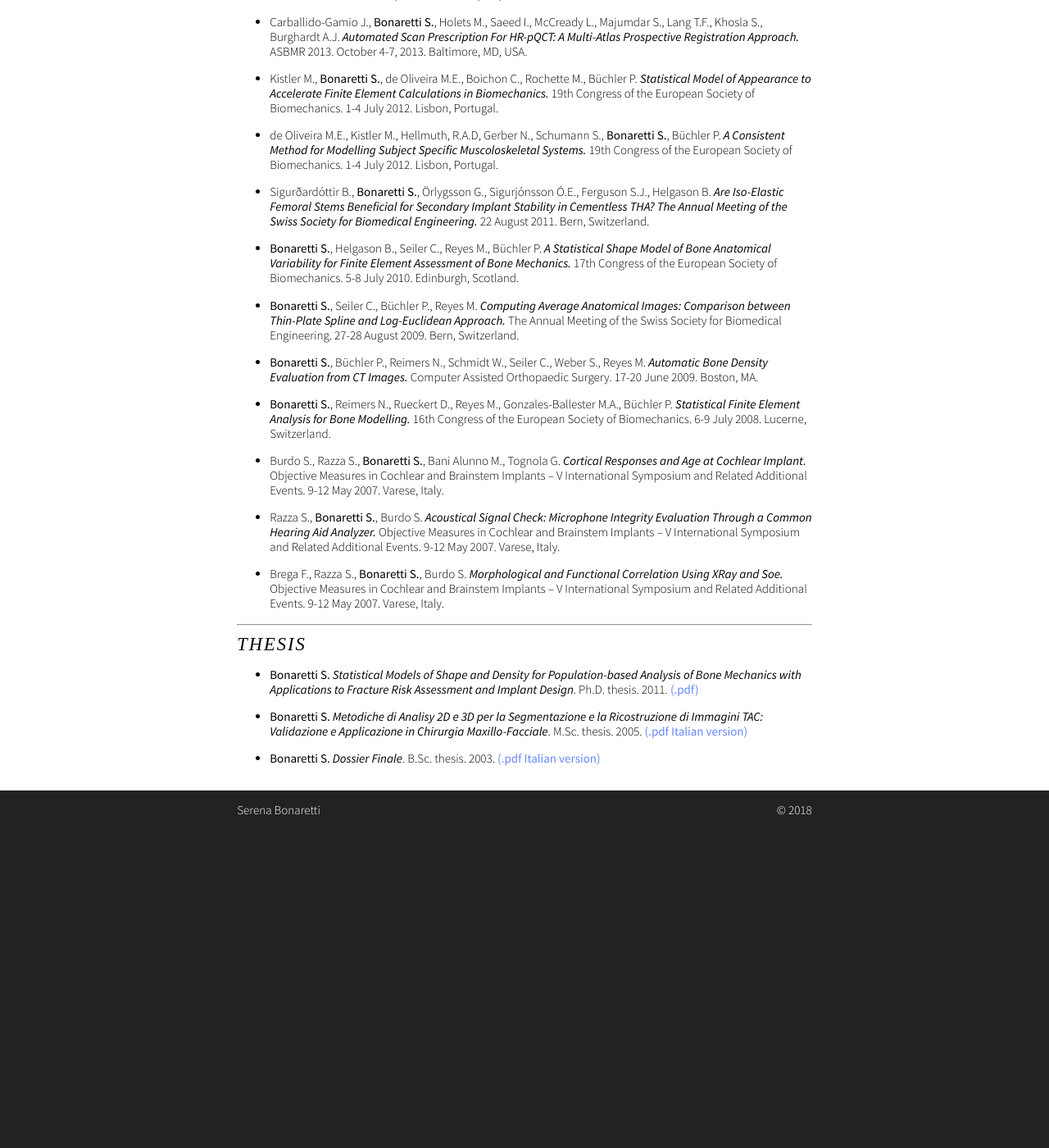
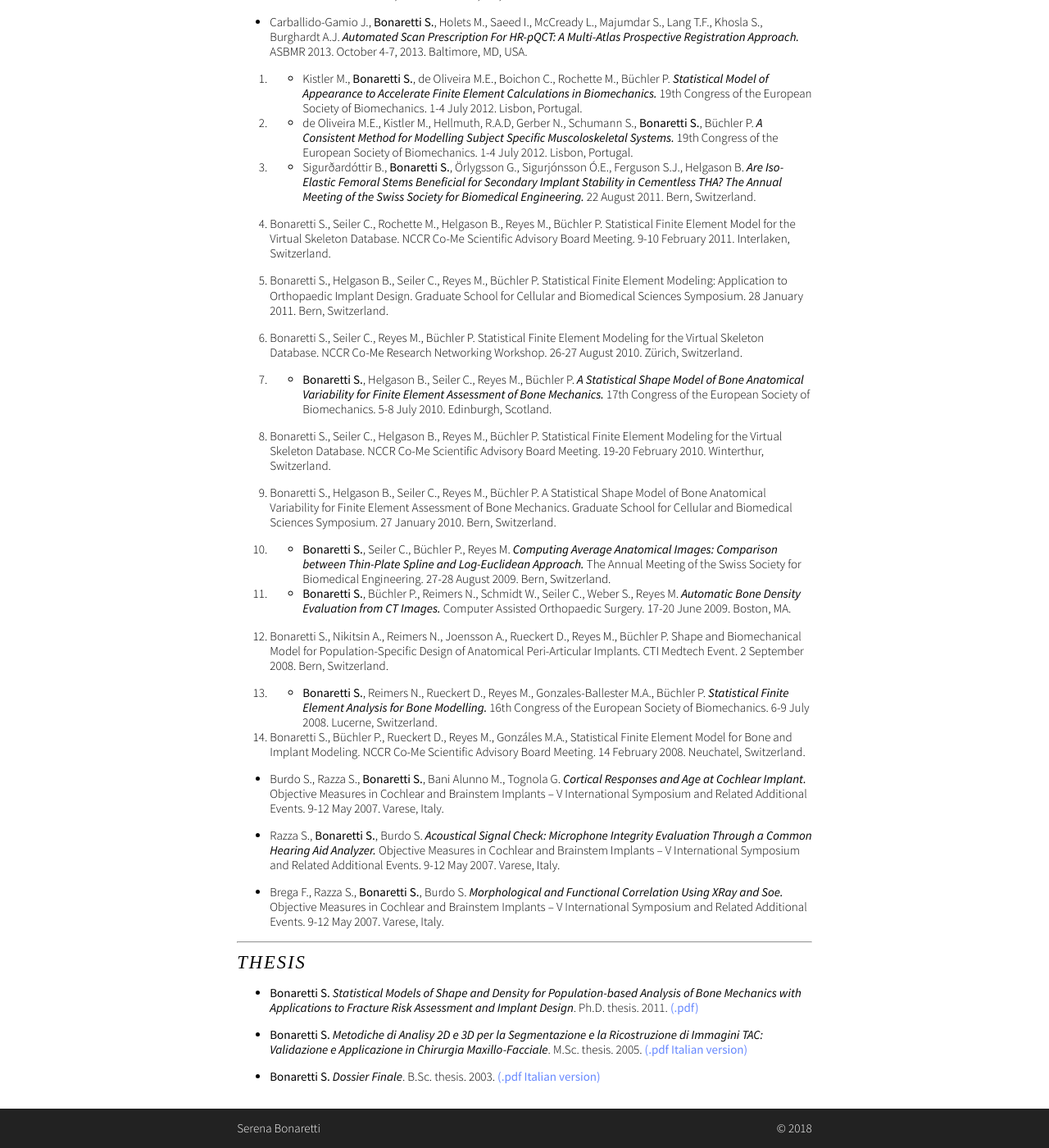
Before and after one commit to sbonaretti/sbonaretti.github.io, a Jekyll site: the page built from Publications.md, in a window 1280 px wide and 1400 px high, scrolled down 2094 px. Shown: the whole window at 82% size. Built offline with Jekyll 4.4.1, drawn with Linux system fonts in a browser that asks for light colours; some web fonts are replaced; before the commit the page ends 3106 px from its top, so only the background shows below that.

Commit message:
Update Publications.md

```diff
--- a/Publications.md
+++ b/Publications.md
@@ -69,19 +69,33 @@ title: "Publications"
 
 * Carballido-Gamio J., **Bonaretti S.**, Holets M., Saeed I., McCready L., Majumdar S., Lang T.F., Khosla S., Burghardt A.J. **_Automated Scan Prescription For HR-pQCT: A Multi-Atlas Prospective Registration Approach._** ASBMR 2013. October 4-7, 2013. Baltimore, MD, USA.
 
-* Kistler M., **Bonaretti S.**, de Oliveira M.E., Boichon C., Rochette M., Büchler P. **_Statistical Model of Appearance to Accelerate Finite Element Calculations in Biomechanics._** 19th Congress of the European Society of Biomechanics. 1-4 July 2012. Lisbon, Portugal.
+1. * Kistler M., **Bonaretti S.**, de Oliveira M.E., Boichon C., Rochette M., Büchler P. **_Statistical Model of Appearance to Accelerate Finite Element Calculations in Biomechanics._** 19th Congress of the European Society of Biomechanics. 1-4 July 2012. Lisbon, Portugal.
 
-* de Oliveira M.E., Kistler M., Hellmuth, R.A.D, Gerber N., Schumann S., **Bonaretti S.**, Büchler P. **_A Consistent Method for Modelling Subject Specific Muscoloskeletal Systems._** 19th Congress of the European Society of Biomechanics. 1-4 July 2012. Lisbon, Portugal.
+2. * de Oliveira M.E., Kistler M., Hellmuth, R.A.D, Gerber N., Schumann S., **Bonaretti S.**, Büchler P. **_A Consistent Method for Modelling Subject Specific Muscoloskeletal Systems._** 19th Congress of the European Society of Biomechanics. 1-4 July 2012. Lisbon, Portugal.
 
-* Sigurðardóttir B., **Bonaretti S.**, Örlygsson G., Sigurjónsson Ó.E., Ferguson S.J., Helgason B. **_Are Iso-Elastic Femoral Stems Beneficial for Secondary Implant Stability in Cementless THA? The Annual Meeting of the Swiss Society for Biomedical Engineering._** 22 August 2011. Bern, Switzerland.
+3. * Sigurðardóttir B., **Bonaretti S.**, Örlygsson G., Sigurjónsson Ó.E., Ferguson S.J., Helgason B. **_Are Iso-Elastic Femoral Stems Beneficial for Secondary Implant Stability in Cementless THA? The Annual Meeting of the Swiss Society for Biomedical Engineering._** 22 August 2011. Bern, Switzerland.
 
-* **Bonaretti S.**, Helgason B., Seiler C., Reyes M., Büchler P. **_A Statistical Shape Model of Bone Anatomical Variability for Finite Element Assessment of Bone Mechanics._** 17th Congress of the European Society of Biomechanics. 5-8 July 2010. Edinburgh, Scotland.
+4.	Bonaretti S., Seiler C., Rochette M., Helgason B., Reyes M., Büchler P. Statistical Finite Element Model for the Virtual Skeleton Database. NCCR Co-Me Scientific Advisory Board Meeting. 9-10 February 2011. Interlaken, Switzerland.
 
-* **Bonaretti S.**, Seiler C.,  Büchler P., Reyes M. **_Computing Average Anatomical Images: Comparison between Thin-Plate Spline and Log-Euclidean Approach._** The Annual Meeting of the Swiss Society for Biomedical Engineering. 27-28 August 2009. Bern, Switzerland.
+5.	Bonaretti S., Helgason B., Seiler C., Reyes M., Büchler P. Statistical Finite Element Modeling: Application to Orthopaedic Implant Design. Graduate School for Cellular and Biomedical Sciences Symposium. 28 January 2011. Bern, Switzerland.
 
-* **Bonaretti S.**, Büchler P., Reimers N., Schmidt W., Seiler C., Weber S., Reyes M. **_Automatic Bone Density Evaluation from CT Images._** Computer Assisted Orthopaedic Surgery. 17-20 June 2009. Boston, MA.
+6.	Bonaretti S., Seiler C., Reyes M., Büchler P. Statistical Finite Element Modeling for the Virtual Skeleton Database. NCCR Co-Me Research Networking Workshop. 26-27 August 2010. Zürich, Switzerland.
 
-* **Bonaretti S.**, Reimers N., Rueckert D., Reyes M., Gonzales-Ballester M.A., Büchler P. **_Statistical Finite Element Analysis for Bone Modelling._** 16th Congress of the European Society of Biomechanics. 6-9 July 2008. Lucerne, Switzerland.
+7. * **Bonaretti S.**, Helgason B., Seiler C., Reyes M., Büchler P. **_A Statistical Shape Model of Bone Anatomical Variability for Finite Element Assessment of Bone Mechanics._** 17th Congress of the European Society of Biomechanics. 5-8 July 2010. Edinburgh, Scotland.
+
+8.	Bonaretti S., Seiler C., Helgason B., Reyes M., Büchler P. Statistical Finite Element Modeling for the Virtual Skeleton Database. NCCR Co-Me Scientific Advisory Board Meeting. 19-20 February 2010. Winterthur, Switzerland.
+
+9.	Bonaretti S., Helgason B., Seiler C., Reyes M., Büchler P. A Statistical Shape Model of Bone Anatomical Variability for Finite Element Assessment of Bone Mechanics. Graduate School for Cellular and Biomedical Sciences Symposium. 27 January 2010. Bern, Switzerland.
+
+10. * **Bonaretti S.**, Seiler C.,  Büchler P., Reyes M. **_Computing Average Anatomical Images: Comparison between Thin-Plate Spline and Log-Euclidean Approach._** The Annual Meeting of the Swiss Society for Biomedical Engineering. 27-28 August 2009. Bern, Switzerland.
+
+11. * **Bonaretti S.**, Büchler P., Reimers N., Schmidt W., Seiler C., Weber S., Reyes M. **_Automatic Bone Density Evaluation from CT Images._** Computer Assisted Orthopaedic Surgery. 17-20 June 2009. Boston, MA.
+
+12.	Bonaretti S., Nikitsin A., Reimers N., Joensson A., Rueckert D., Reyes M., Büchler P. Shape and Biomechanical Model for Population-Specific Design of Anatomical Peri-Articular Implants. CTI Medtech Event. 2 September 2008. Bern, Switzerland.
+
+13. * **Bonaretti S.**, Reimers N., Rueckert D., Reyes M., Gonzales-Ballester M.A., Büchler P. **_Statistical Finite Element Analysis for Bone Modelling._** 16th Congress of the European Society of Biomechanics. 6-9 July 2008. Lucerne, Switzerland.
+14.	Bonaretti S., Büchler P., Rueckert D., Reyes M., Gonzáles M.A., Statistical Finite Element Model for Bone and Implant Modeling. NCCR Co-Me Scientific Advisory Board Meeting. 14 February 2008. Neuchatel, Switzerland.
+
 * Burdo S., Razza S., **Bonaretti S.**, Bani Alunno M., Tognola G. **_Cortical Responses and Age at Cochlear Implant._** Objective Measures in Cochlear and Brainstem Implants – V International Symposium and Related Additional Events. 9-12 May 2007. Varese, Italy.
 
 * Razza S., **Bonaretti S.**, Burdo S. **_Acoustical Signal Check: Microphone Integrity Evaluation Through a Common Hearing Aid Analyzer._** Objective Measures in Cochlear and Brainstem Implants – V International Symposium and Related Additional Events. 9-12 May 2007. Varese, Italy.
```
